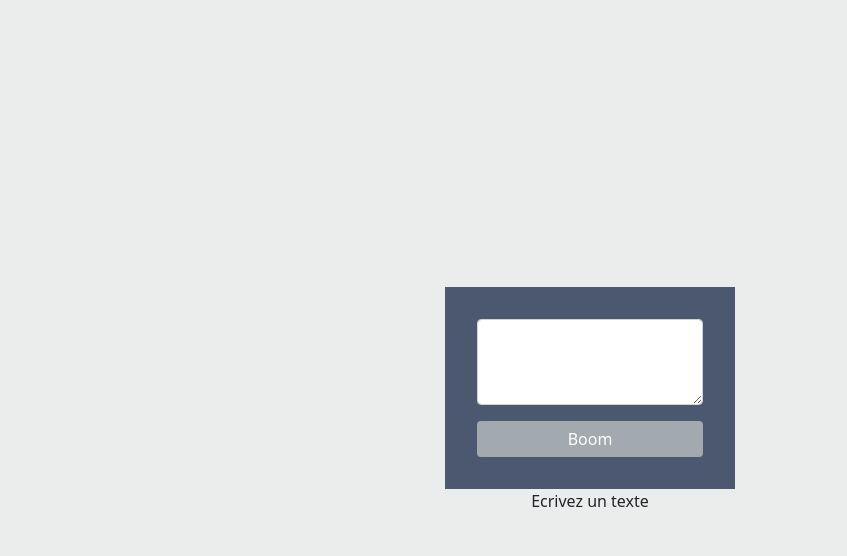
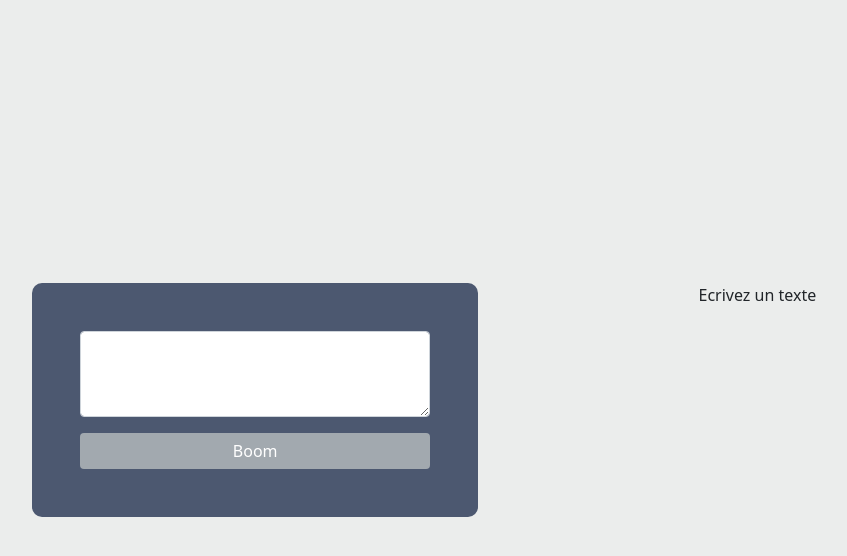
Before and after one commit to RomainBrocheton/BigData-Feelings, a Flask app: page / in a window 1280 px wide. Shown: the top 556 px of the page, without its empty margins (50-897 px from the left). Run offline with Flask 2, Linux system fonts and the light colour scheme.

Commit message:
Super front

```diff
--- a/static/css/style.css
+++ b/static/css/style.css
@@ -9,11 +9,16 @@ body{
     width: 100%;
     height: 100vh;
 }
-
+.container{
+    width: 100%;
+    display: flex;
+}
 form {
-   padding: 2rem;
+   padding: 3rem;
    background-color: #4c5870;
    color: white;
+   border-radius: 10px;
+   width: 40%;
 }
 
 textarea{
@@ -29,5 +34,22 @@ input{
 }
 
 div.result{
+    width: 50%;
+    height: auto;
+    border-radius: 50%;
+}
 
+img{
+    width: 150px;
+    height: auto;
 }
+
+h2.pos{
+    color: #22780f;
+    margin-bottom: 1rem;
+}
+
+h2.neg{
+    color: crimson;
+    margin-bottom: 1rem;
+}
--- a/templates/home.html
+++ b/templates/home.html
@@ -1,7 +1,7 @@
 {% extends 'app.html' %}
 
 {% block content %}
-
+<div class="container">
     <form action="action" method="post">
         <textarea class="form-control" name="text" id="" rows="3"></textarea>
         <input class="btn btn-primary"type="submit" value="Boom">
@@ -12,12 +12,14 @@
         Ecrivez un texte
         {% else %}
         {% if sentiment.p_pos > 0.5 %}
-    content
+        <h2 class="pos">Ce message est positif !</h2>
+        <img src="/static/image/positif.png">
         {% else %}
-    pas content
+        <h2 class="neg">Ce message est négatif ...</h2>
+        <img src="/static/image/négatif.png">
         {% endif %}
         {% endif %}
     </div>
-
+</div>
 
 {% endblock %}
```
Also changed, not shown: static/image/négatif.png (added), static/image/positif.png (added), static/image/test.jpg (added). Lines whose indentation alone changed are shown as unchanged.
